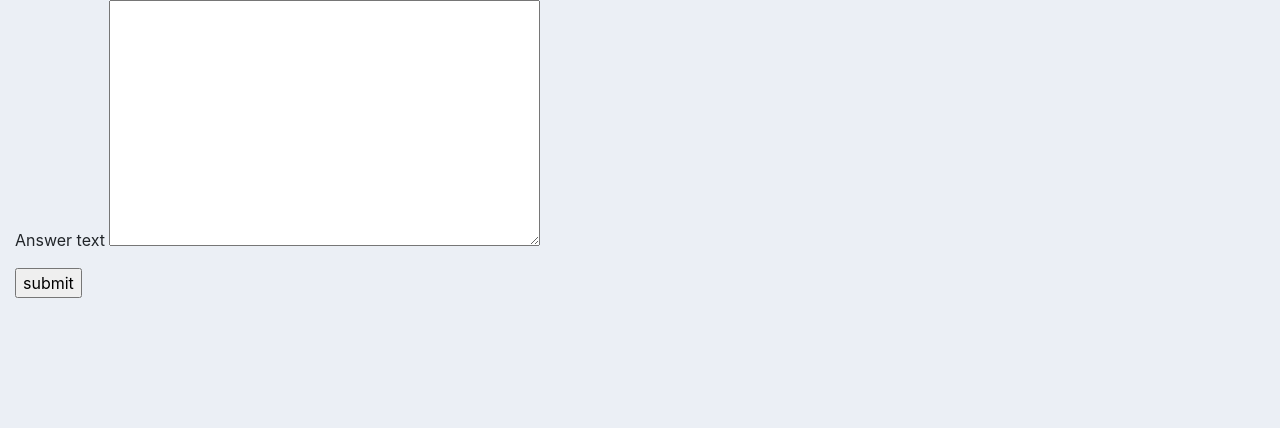
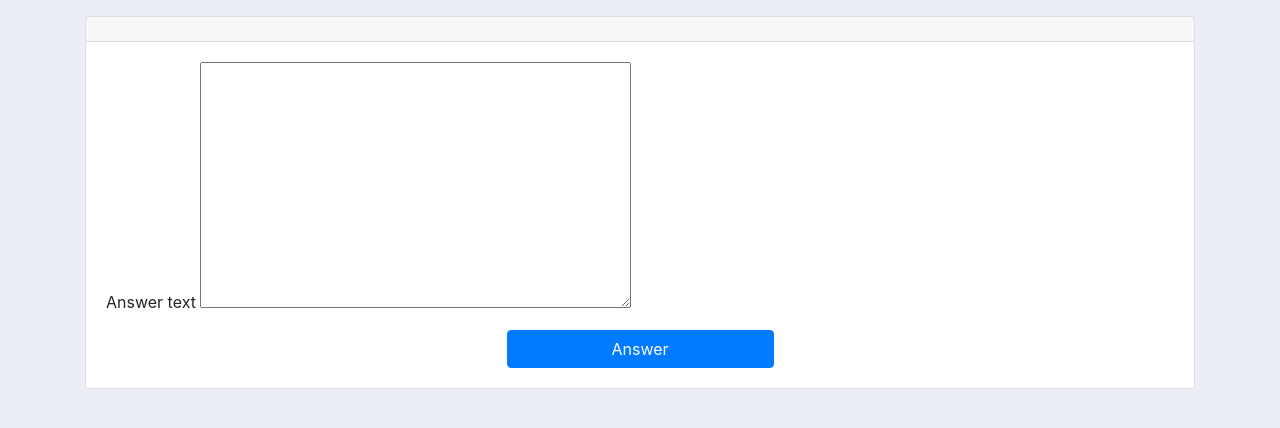
Before and after one commit to DevelopersLeague/StudNet, a Django app: template forum/templates/forum/answer_create.html in a window 1280 px wide. Shown: the part 56-484 px from the top of the page. Run offline with Django 3.2, Linux system fonts and the light colour scheme; the template is opened without the code that fills it: values that come from a table or form of the project are taken from there, others are empty; some libraries are stand-ins or nearby versions.

Commit message:
Add styling to answer create page

```diff
--- a/forum/templates/forum/answer_create.html
+++ b/forum/templates/forum/answer_create.html
@@ -1,11 +1,27 @@
 {% extends "forum/main.html" %}
     {% block content %}
-        <form action="" method="POST">
-            {% csrf_token %}
-            <p>
-                {{form.answer_text.label}}
-                {{form.answer_text}}
-            </p>
-            <input type="submit" value="submit">
-        </form>
+ <div class="container mt-3">
+    <!-- ask question card starts here -->
+        <div class="card gedf-card">
+            <form action="" method="POST">
+                {% csrf_token %}
+                <div class="card-header">
+
+
+                </div>
+                <div class="card-body">
+                    <div class="tab-content" id="myTabContent">
+                        <div class="tab-pane fade show active" id="posts" role="tabpanel" aria-labelledby="posts-tab">
+                            <div class="form-group">
+                                <label class="sr-only" for="message">post</label>
+                                <!-- <textarea class="form-control" id="message" rows="3" placeholder="...."></textarea> -->
+                                {{form.answer_text.label}}
+                                {{form.answer_text}}
+                            </div>
+                        </div>
+                    </div>
+                    <button type="submit" class="btn btn-primary btn-block col-md-3 mx-auto">Answer</button>
+                </div>
+            </form>
+        </div>
     {% endblock %}
```
